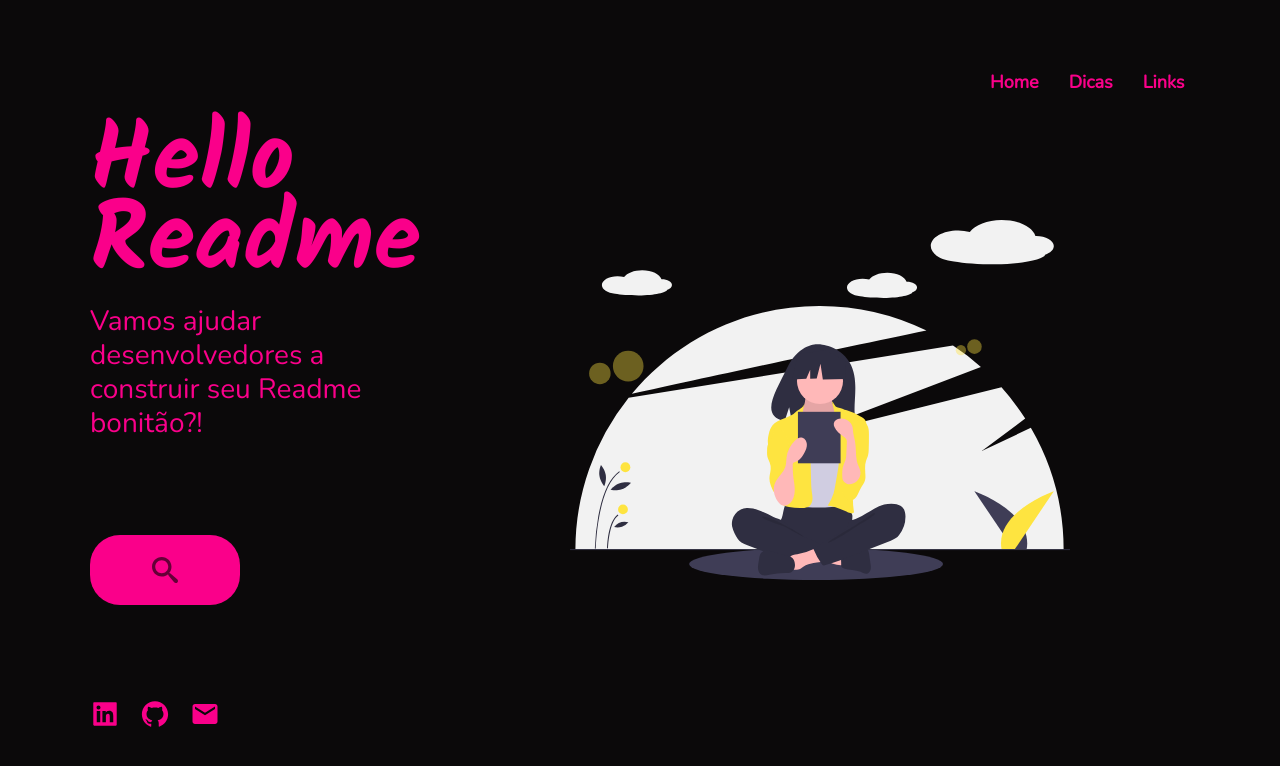
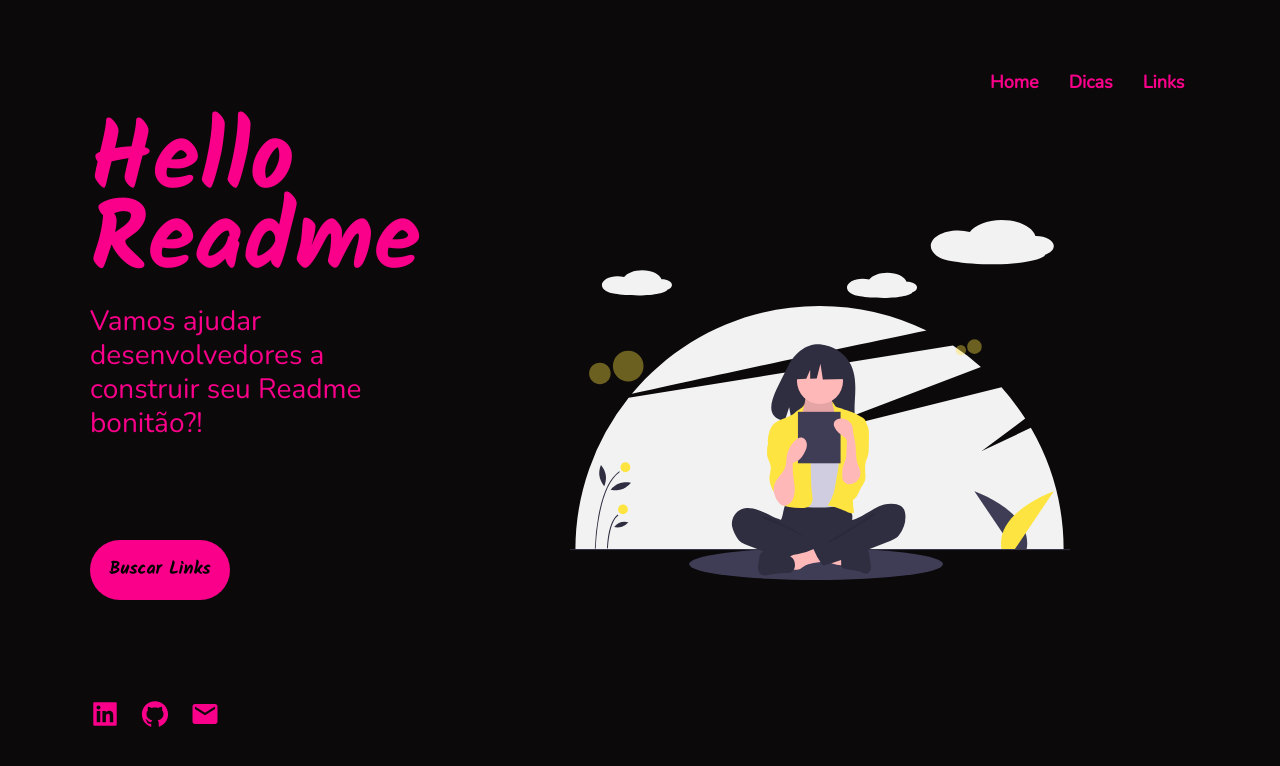
Before and after one commit to LarisseLima/hello-readme, a React (Create React App) app: page / in a window 1280 px wide. Shown: the top 766 px of the page. Built offline with nearby package versions, Linux system fonts and the light colour scheme.

Commit message:
Edição das PaGES

```diff
--- a/src/Pages/Home.jsx
+++ b/src/Pages/Home.jsx
@@ -1,7 +1,6 @@
 import React from 'react';
 import Nav from '../Components/Nav/Nav';
 import Footer from '../Components/Footer/Footer';
-import { ImSearch } from 'react-icons/im';
 import { Link } from 'react-router-dom';
 import '../Styles/Pages/home.css';
 import '../Styles/global.css';
@@ -16,10 +15,7 @@ export default function Home() {
           <h1>Hello Readme</h1>
           <p> Vamos ajudar desenvolvedores a construir seu Readme bonitão?!</p>
         </main>
-        <Link to="/links" className="enter-app">
-          < ImSearch size={26}
-            color="rgba(0, 0 , 0, 0.6)" />
-        </Link>
+        <Link to="/links" className="enter-app">Buscar Links</Link>
         <Footer />
       </div>
     </div>
--- a/src/Pages/Links.jsx
+++ b/src/Pages/Links.jsx
@@ -2,11 +2,19 @@ import React from 'react';
 import Sidebar from '../Components/Sidebar';
 import Footer from '../Components/Footer/Footer';
 import '../Styles/Pages/links.css';
+import data from '../Services/api.json';
 
 export default function Links() {
   return (
     <div id="links-page">
       <Sidebar />
+      <div class="links-page-api">
+        <h1>Links</h1>
+        <p>Alguns artigos,vídeos e templates de como construir Readme.</p>
+        <ul>
+          {data.map(({ type, title, link }) => <li> <a href={link}>{type} - {title}</a> </li>)}
+        </ul>
+      </div>
       <Footer />
     </div>
   );
--- a/src/Pages/Tips.jsx
+++ b/src/Pages/Tips.jsx
@@ -7,6 +7,10 @@ export default function Tips() {
     return (
         <div id="tips-page">
             <Sidebar />
+            <div class="tips-page-header">
+                <h1>Dicas</h1>
+                <p>O que é...</p>
+            </div>
             <Footer />
         </div>
     );
--- a/src/Styles/Pages/home.css
+++ b/src/Styles/Pages/home.css
@@ -46,13 +46,14 @@
 	color: #fa008a;
 	font-family: 'Nunito', sans-serif;
 }
-
 .content-wrapper .enter-app {
-	position: inherit;
+	font-size: 18px;
+	font-family: 'Kalam', cursive;
+	position: relative;
 	right: 0;
 	bottom: 0;
-	width: 150px;
-	height: 70px;
+	width: 140px;
+	height: 60px;
 	background: #fa008a;
 	border-radius: 30px;
 	display: flex;
```
Also changed, not shown: src/Services/api.json (renamed from src/Services/api.js). Lines whose indentation alone changed are shown as unchanged.
